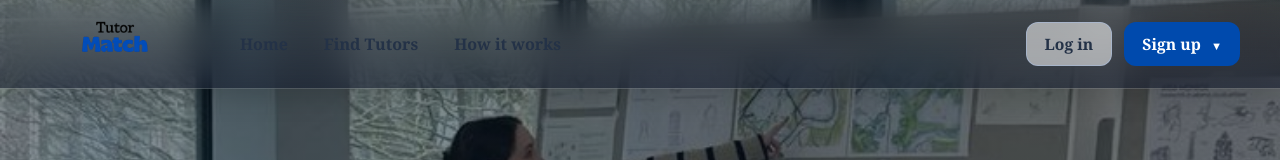
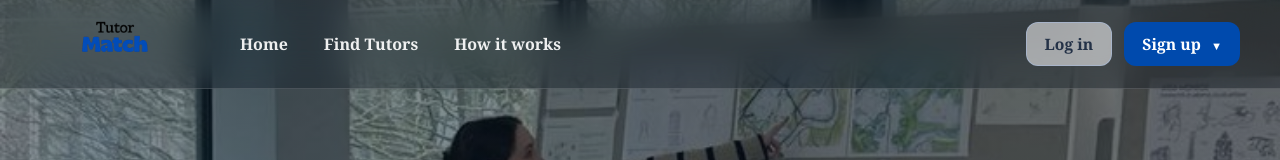
Before and after one commit to AntoniaSke/TutorMatch, a React (Vite) app: page / in a window 1280 px wide. Shown: the top 160 px of the page. Built offline with nearby package versions, Linux system fonts and the light colour scheme; no server answers.

Commit message:
update navbar ui

```diff
--- a/src/components/Navbar.css
+++ b/src/components/Navbar.css
@@ -5,21 +5,12 @@
   width: 100%;
   height: 88px;
 
+  background: rgba(10, 18, 28, 0.34);
+  backdrop-filter: blur(18px) saturate(130%);
+  -webkit-backdrop-filter: blur(18px) saturate(130%);
 
-  background: linear-gradient(
-    to bottom,
-    rgba(15, 23, 42, 0.15),
-    rgba(15, 23, 42, 0.55)
-  );
-
-  backdrop-filter: blur(18px);
-  -webkit-backdrop-filter: blur(18px);
-
-  border-bottom: 1px solid rgba(255, 255, 255, 0.12);
-
-
-  box-shadow: 0 8px 25px rgba(0, 0, 0, 0.15);
-
+  border-bottom: 1px solid rgba(255, 255, 255, 0.14);
+  box-shadow: none;
   z-index: 1000;
 }
 
@@ -67,18 +58,19 @@
 
 .nav-link {
   text-decoration: none;
-  color: #243247;
+  color: rgba(255, 255, 255, 0.92);
   font-size: 1rem;
-  font-weight: 600;
+  font-weight: 700;
   padding: 10px 14px;
   border-radius: 10px;
   transition: all 0.2s ease;
 }
 
 .nav-link:hover {
-  color: #004aad;
-  background-color: rgba(255, 255, 255, 0.45);
+  color: #ffffff;
+  background: rgba(255, 255, 255, 0.14);
 }
+
 
 .navbar-actions {
   display: flex;
@@ -162,32 +154,33 @@
 .logout-btn {
   border: none;
   background: transparent;
-  color: #1f2937;
+  color: rgba(255, 255, 255, 0.9);
   font-size: 0.95rem;
-  font-weight: 500;
+  font-weight: 600;
   padding: 10px 12px;
   border-radius: 10px;
   cursor: pointer;
-  transition: all 0.2s ease;
 }
 .dashboard-link {
-  border: none;
   background: #004aad;
-  color: #f3f7ff;
+  color: white;
   font-size: 0.95rem;
-  font-weight: 500;
-  padding: 10px 12px;
-  border-radius: 10px;
-  cursor: pointer;
-  transition: all 0.6s ease;
-  text-decoration:none
-}
-.logout-btn:hover,
-.dashboard-link:hover {
-  background: #f3f7ff;
-  color: #004aad;
+  font-weight: 700;
+  padding: 10px 14px;
+  border-radius: 12px;
+  text-decoration: none;
 }
 
+.dashboard-link:hover {
+  background: #003b8a;
+  color: white;
+}
+
+
+.logout-btn:hover {
+  color: #004aad;
+  background: #f3f7ff;
+}
 .mobile-menu-btn {
   display: none;
   border: none;
```
